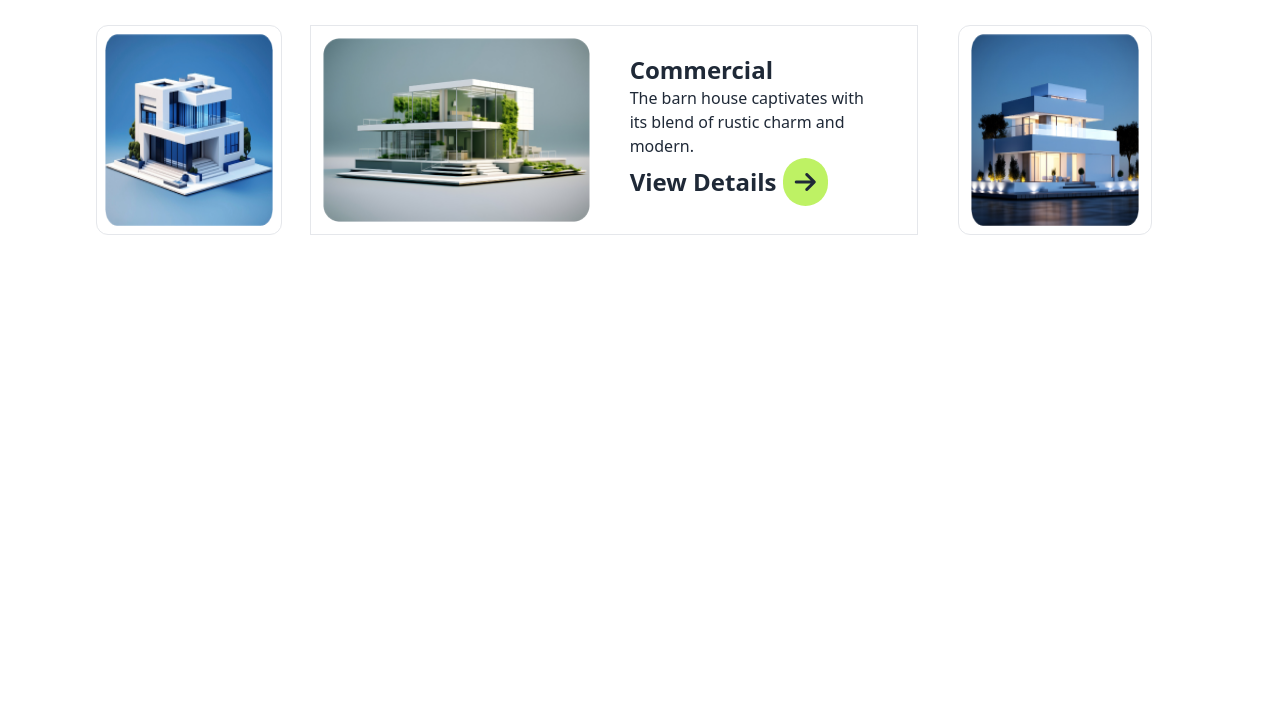
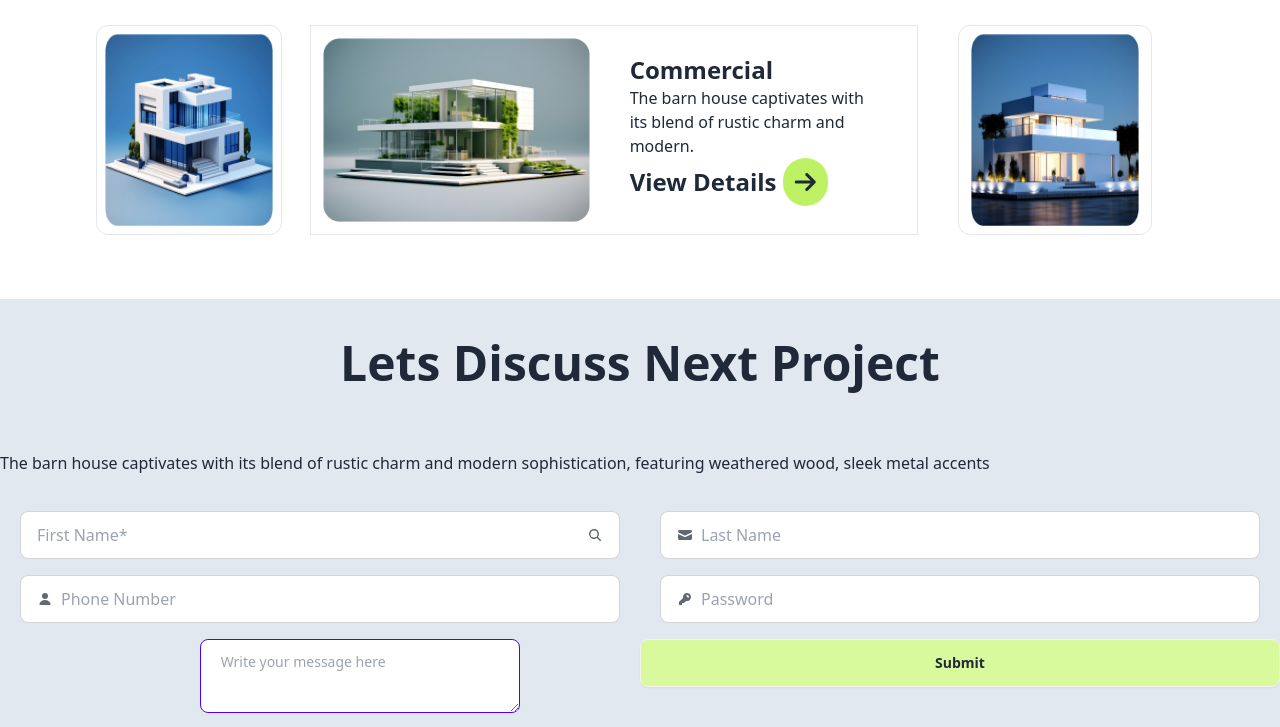
Before and after one commit to sadmankabir444/Third-assignment, a plain HTML site: page index.html in a window 1280 px wide. Shown: the part 2412-3139 px from the top of the page. Before the commit the page ends 2675 px from the top, so only its background shows below. Drawn offline with nearby package versions, Linux system fonts and the light colour scheme.

Commit message:
Form section added

```diff
--- a/index.html
+++ b/index.html
@@ -176,6 +176,71 @@
         </div>
       </section>
       <!-- Form Section -->
+       <section class="bg-slate-200">
+        <div class="">
+          <h1 class="text-5xl text-center font-extrabold my-9 pt-10">Lets Discuss Next Project</h1>
+          <p class="py-7">The barn house captivates with its blend of rustic charm and modern sophistication,
+            featuring weathered wood, sleek metal accents</p>
+        </div>
+        <div class="grid grid-cols-2">
+          <label class="input input-bordered flex items-center my-2 mx-5 gap-2">
+            <input type="text" class="grow" placeholder="First Name*" />
+            <svg
+              xmlns="http://www.w3.org/2000/svg"
+              viewBox="0 0 16 16"
+              fill="currentColor"
+              class="h-4 w-4 opacity-70">
+              <path
+                fill-rule="evenodd"
+                d="M9.965 11.026a5 5 0 1 1 1.06-1.06l2.755 2.754a.75.75 0 1 1-1.06 1.06l-2.755-2.754ZM10.5 7a3.5 3.5 0 1 1-7 0 3.5 3.5 0 0 1 7 0Z"
+                clip-rule="evenodd" />
+            </svg>
+          </label>
+          <label class="input input-bordered flex items-center my-2 mx-5 gap-2">
+            <svg
+              xmlns="http://www.w3.org/2000/svg"
+              viewBox="0 0 16 16"
+              fill="currentColor"
+              class="h-4 w-4 opacity-70">
+              <path
+                d="M2.5 3A1.5 1.5 0 0 0 1 4.5v.793c.026.009.051.02.076.032L7.674 8.51c.206.1.446.1.652 0l6.598-3.185A.755.755 0 0 1 15 5.293V4.5A1.5 1.5 0 0 0 13.5 3h-11Z" />
+              <path
+                d="M15 6.954 8.978 9.86a2.25 2.25 0 0 1-1.956 0L1 6.954V11.5A1.5 1.5 0 0 0 2.5 13h11a1.5 1.5 0 0 0 1.5-1.5V6.954Z" />
+            </svg>
+            <input type="text" class="grow" placeholder="Last Name" />
+          </label>
+          <label class="input input-bordered flex items-center my-2 mx-5 gap-2">
+            <svg
+              xmlns="http://www.w3.org/2000/svg"
+              viewBox="0 0 16 16"
+              fill="currentColor"
+              class="h-4 w-4 opacity-70">
+              <path
+                d="M8 8a3 3 0 1 0 0-6 3 3 0 0 0 0 6ZM12.735 14c.618 0 1.093-.561.872-1.139a6.002 6.002 0 0 0-11.215 0c-.22.578.254 1.139.872 1.139h9.47Z" />
+            </svg>
+            <input type="text" class="grow" placeholder="Phone Number" />
+          </label>
+          <label class="input input-bordered flex items-center my-2 mx-5 gap-2">
+            <svg
+              xmlns="http://www.w3.org/2000/svg"
+              viewBox="0 0 16 16"
+              fill="currentColor"
+              class="h-4 w-4 opacity-70">
+              <path
+                fill-rule="evenodd"
+                d="M14 6a4 4 0 0 1-4.899 3.899l-1.955 1.955a.5.5 0 0 1-.353.146H5v1.5a.5.5 0 0 1-.5.5h-2a.5.5 0 0 1-.5-.5v-2.293a.5.5 0 0 1 .146-.353l3.955-3.955A4 4 0 1 1 14 6Zm-4-2a.75.75 0 0 0 0 1.5.5.5 0 0 1 .5.5.75.75 0 0 0 1.5 0 2 2 0 0 0-2-2Z"
+                clip-rule="evenodd" />
+            </svg>
+            <input type="password" class="grow" placeholder="Password" />
+
+          </label>
+          <div class="mx-40">
+            <textarea class="textarea textarea-primary lg:w-full my-2 mx-10" placeholder=" Write your message here"></textarea>
+          </div>
+          <button class="btn btn-block bg-lime-200 my-2">Submit</button>
+          <!-- input input-bordered flex items-center gap-2 -->
+        </div>
+       </section>
     </main>
     <footer>
 
```
